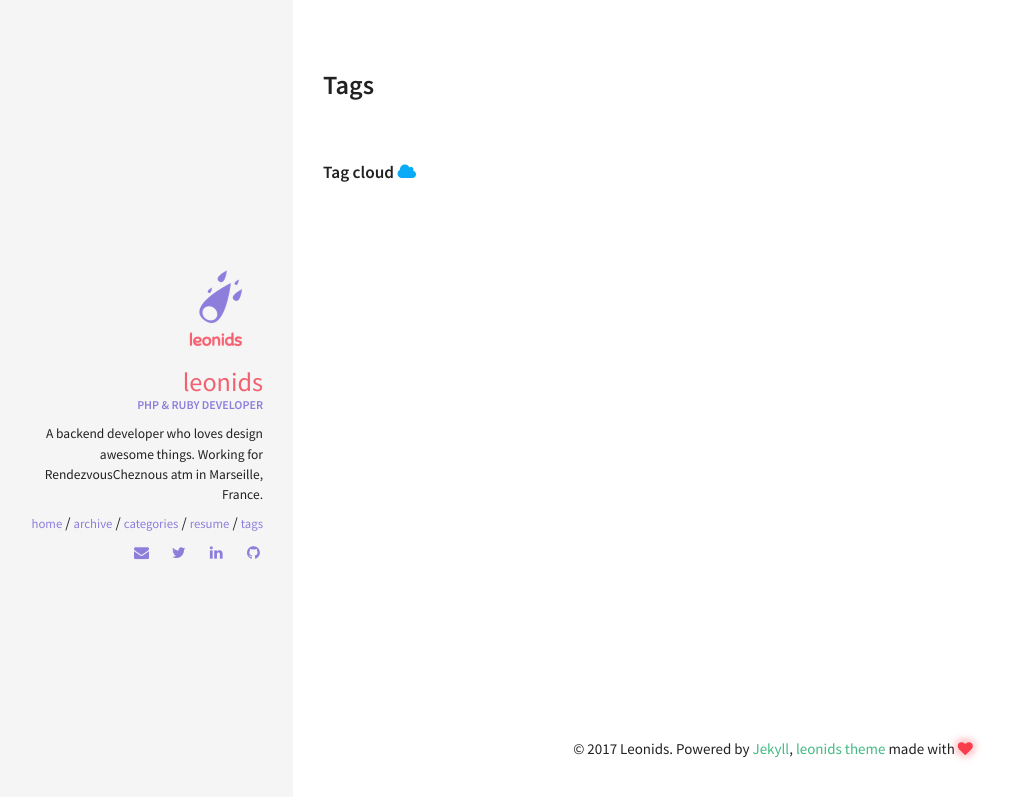
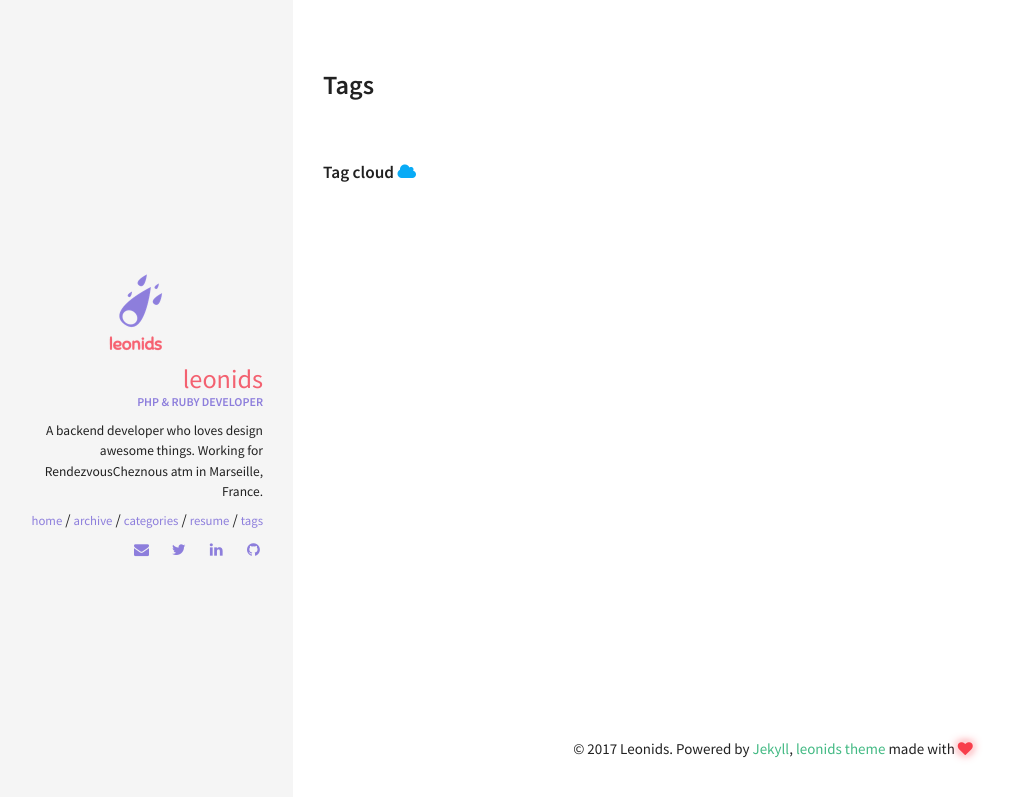
Before and after one commit to renyuanz/leonids, a Jekyll site: the page built from tags.html, in a window 1280 px wide. Shown: the top 797 px of the page, without its empty margins (27-1036 px from the left). Built offline with Jekyll 4.4.1, drawn with Linux system fonts in a browser that asks for light colours.

Commit message:
Fix: images are not centered

```diff
--- a/_sass/components/_global.scss
+++ b/_sass/components/_global.scss
@@ -12,8 +12,10 @@
   padding: 0.5em 1em;
 }
 img {
-  height: auto;
+  display: block;
   max-width: 100%;
+  margin-left: auto;
+  margin-right: auto;
 }
 
 // Tables
```
